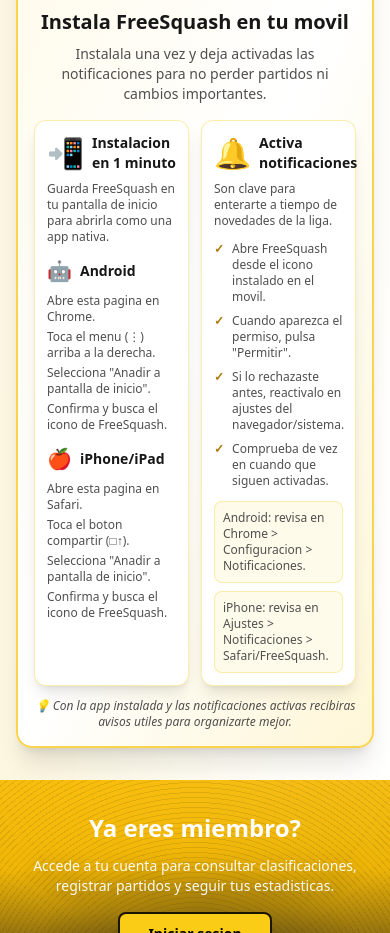
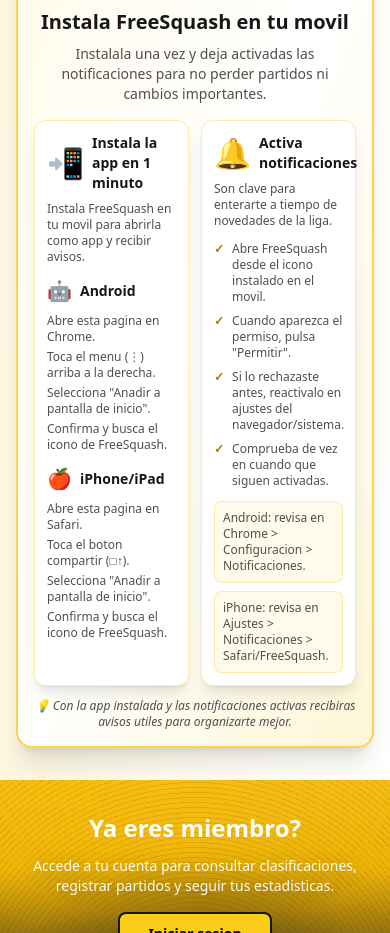
Before and after one commit to urtzih/FreeLiga, a React (Vite) app in the folder apps/web/: page / in a window 390 px wide. Shown: the part 3144-4077 px from the top of the page. Built offline with nearby package versions, Linux system fonts and the light colour scheme; no server answers.

Commit message:
i18n: aclarar instalacion de app en bloque mobile install

```diff
--- a/apps/web/src/i18n/messages.ts
+++ b/apps/web/src/i18n/messages.ts
@@ -93,8 +93,8 @@ const es = {
     'home.mobileInstall.title': 'Instala FreeSquash en tu movil',
     'home.mobileInstall.subtitle': 'Instalala una vez y deja activadas las notificaciones para no perder partidos ni cambios importantes.',
     'home.mobileInstall.recommended': 'Recomendado',
-    'home.mobileInstall.installTitle': 'Instalacion en 1 minuto',
-    'home.mobileInstall.installHint': 'Guarda FreeSquash en tu pantalla de inicio para abrirla como una app nativa.',
+    'home.mobileInstall.installTitle': 'Instala la app en 1 minuto',
+    'home.mobileInstall.installHint': 'Instala FreeSquash en tu movil para abrirla como app y recibir avisos.',
     'home.mobileInstall.android.title': 'Android',
     'home.mobileInstall.android.step1': 'Abre esta pagina en Chrome.',
     'home.mobileInstall.android.step2': 'Toca el menu (⋮) arriba a la derecha.',
@@ -452,8 +452,8 @@ const eu: { [K in keyof typeof es]: string } = {
     'home.mobileInstall.title': 'Instalatu FreeSquash zure mugikorrean',
     'home.mobileInstall.subtitle': 'Instalatu behin eta utzi jakinarazpenak aktibatuta partidarik edo aldaketa garrantzitsurik ez galtzeko.',
     'home.mobileInstall.recommended': 'Gomendatua',
-    'home.mobileInstall.installTitle': 'Instalazioa minutu 1ean',
-    'home.mobileInstall.installHint': 'Gorde FreeSquash hasierako pantailan, app natibo bat bezala irekitzeko.',
+    'home.mobileInstall.installTitle': 'Instalatu app-a minutu 1ean',
+    'home.mobileInstall.installHint': 'Instalatu FreeSquash mugikorrean, app gisa irekitzeko eta jakinarazpenak jasotzeko.',
     'home.mobileInstall.android.title': 'Android',
     'home.mobileInstall.android.step1': 'Ireki orri hau Chrome-n.',
     'home.mobileInstall.android.step2': 'Sakatu goiko eskuineko menuan (⋮).',
```
